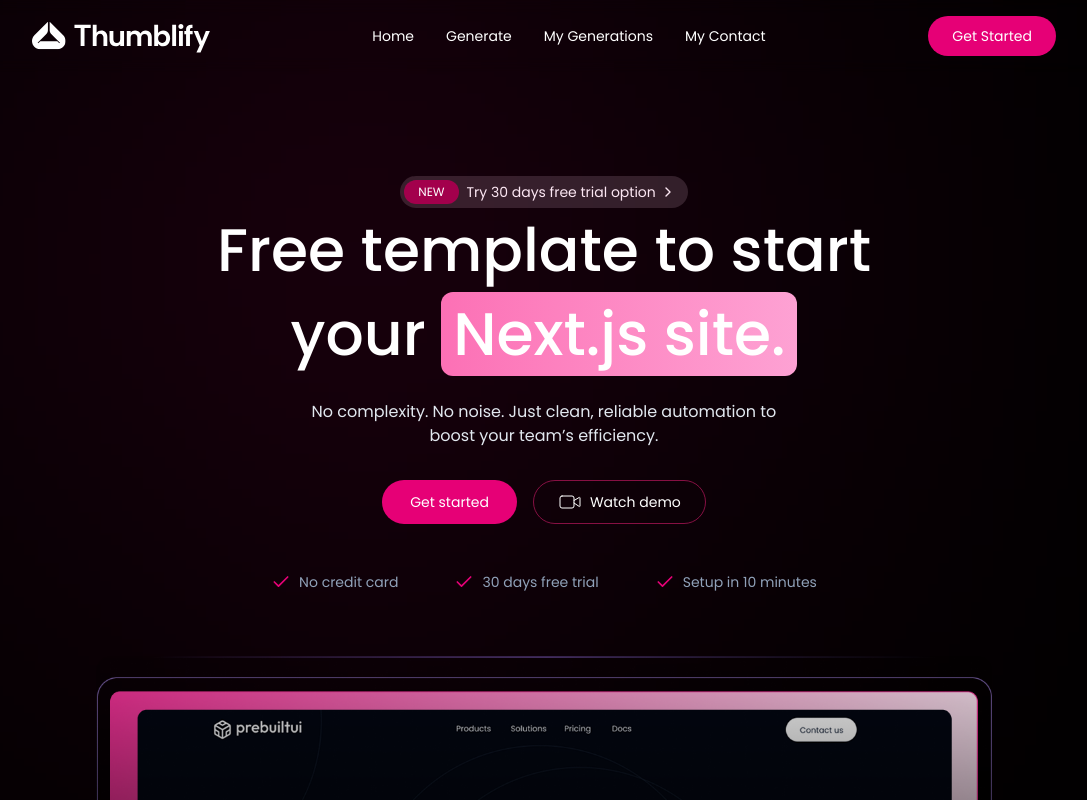
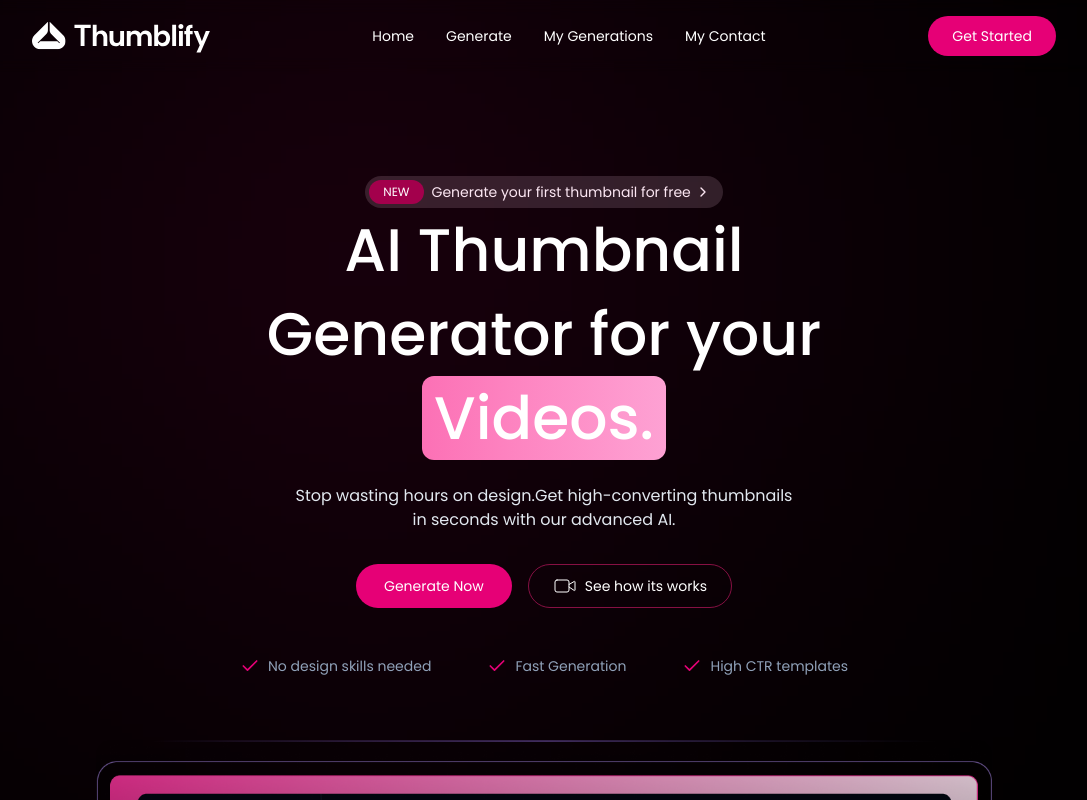
Before and after one commit to Istekhar-Arkam/AI-Thumbnail-Generator-App, a React (Vite) app in the folder Frontend/: page / in a window 1280 px wide. Shown: the top 800 px of the page, without its empty margins (96-1183 px from the left). Built offline with nearby package versions, Linux system fonts and the light colour scheme.

Commit message:
feat: Update HeroSection with new content and navigation, enhance button styles

```diff
--- a/Frontend/src/components/Navbar.tsx
+++ b/Frontend/src/components/Navbar.tsx
@@ -36,7 +36,7 @@
 
         <button
           onClick={() => navigate("/login")}
-          className="hidden md:block px-6 py-2.5 bg-pink-600 hover:bg-pink-700 active:scale-95 transition-all rounded-full"
+          className="hidden md:block px-6 py-2.5 bg-pink-600 hover:bg-pink-700 active:scale-95 transition-all rounded-full capitalize"
         >
           Get Started
         </button>
--- a/Frontend/src/sections/HeroSection.tsx
+++ b/Frontend/src/sections/HeroSection.tsx
@@ -1,66 +1,98 @@
-'use client'
+"use client";
 import { CheckIcon, ChevronRightIcon, VideoIcon } from "lucide-react";
 import TiltedImage from "../components/TiltImage";
 import { motion } from "motion/react";
+import { useNavigate } from "react-router-dom";
 
 export default function HeroSection() {
+  const navigate = useNavigate();
+
   const specialFeatures = [
-        "No credit card",
-        "30 days free trial",
-        "Setup in 10 minutes",
+    "No design skills needed",
+    "Fast Generation",
+    "High CTR templates",
   ];
 
   return (
     <div className="relative flex flex-col items-center justify-center px-4 md:px-16 lg:px-24 xl:px-32">
       <div className="absolute top-30 -z-10 left-1/4 size-72 bg-pink-600 blur-[300px]"></div>
-            <motion.a href="https://prebuiltui.com?utm_source=pixels" className="group flex items-center gap-2 rounded-full p-1 pr-3 mt-44 text-pink-100 bg-pink-200/15"
+      <motion.a
+        href="https://prebuiltui.com?utm_source=pixels"
+        className="group flex items-center gap-2 rounded-full p-1 pr-3 mt-44 text-pink-100 bg-pink-200/15"
         initial={{ y: -20, opacity: 0 }}
         whileInView={{ y: 0, opacity: 1 }}
         viewport={{ once: true }}
-                transition={{ delay: 0.2, type: "spring", stiffness: 320, damping: 70, mass: 1 }}
+        transition={{
+          delay: 0.2,
+          type: "spring",
+          stiffness: 320,
+          damping: 70,
+          mass: 1,
+        }}
       >
         <span className="bg-pink-800 text-white text-xs px-3.5 py-1 rounded-full">
           NEW
         </span>
         <p className="flex items-center gap-1">
-                    <span>Try 30 days free trial option </span>
-                    <ChevronRightIcon size={16} className="group-hover:translate-x-0.5 transition duration-300" />
+          <span>Generate your first thumbnail for free </span>
+          <ChevronRightIcon
+            size={16}
+            className="group-hover:translate-x-0.5 transition duration-300"
+          />
         </p>
       </motion.a>
-            <motion.h1 className="text-5xl/17 md:text-6xl/21 font-medium max-w-2xl text-center"
+      <motion.h1
+        className="text-5xl/17 md:text-6xl/21 font-medium max-w-2xl text-center"
         initial={{ y: 50, opacity: 0 }}
         whileInView={{ y: 0, opacity: 1 }}
         viewport={{ once: true }}
         transition={{ type: "spring", stiffness: 240, damping: 70, mass: 1 }}
       >
-                Free template to start your{" "}
-                <span className="move-gradient px-3 rounded-xl text-nowrap">Next.js site.</span>
+        AI Thumbnail Generator for your{" "}
+        <span className="move-gradient px-3 rounded-xl text-nowrap capitalize">
+          videos.
+        </span>
       </motion.h1>
-            <motion.p className="text-base text-center text-slate-200 max-w-lg mt-6"
+      <motion.p
+        className="text-base text-center text-slate-200 max-w-lg mt-6"
         initial={{ y: 50, opacity: 0 }}
         whileInView={{ y: 0, opacity: 1 }}
         viewport={{ once: true }}
-                transition={{ delay: 0.2, type: "spring", stiffness: 320, damping: 70, mass: 1 }}
+        transition={{
+          delay: 0.2,
+          type: "spring",
+          stiffness: 320,
+          damping: 70,
+          mass: 1,
+        }}
       >
-                No complexity. No noise. Just clean, reliable automation to boost your team’s efficiency.</motion.p>
-            <motion.div className="flex items-center gap-4 mt-8"
+        Stop wasting hours on design.Get high-converting thumbnails in seconds
+        with our advanced AI.
+      </motion.p>
+      <motion.div
+        className="flex items-center gap-4 mt-8"
         initial={{ y: 50, opacity: 0 }}
         whileInView={{ y: 0, opacity: 1 }}
         viewport={{ once: true }}
         transition={{ type: "spring", stiffness: 320, damping: 70, mass: 1 }}
       >
-                <button className="bg-pink-600 hover:bg-pink-700 text-white rounded-full px-7 h-11">
-                    Get started
+        <button
+          onClick={() => navigate("/generate")}
+          className="bg-pink-600 hover:bg-pink-700 text-white rounded-full px-7 h-11"
+        >
+          Generate Now
         </button>
         <button className="flex items-center gap-2 border border-pink-900 hover:bg-pink-950/50 transition rounded-full px-6 h-11">
           <VideoIcon strokeWidth={1} />
-                    <span>Watch demo</span>
+          <span>See how its works</span>
         </button>
       </motion.div>
 
       <div className="flex flex-wrap justify-center items-center gap-4 md:gap-14 mt-12">
         {specialFeatures.map((feature, index) => (
-                    <motion.p className="flex items-center gap-2" key={index}
+          <motion.p
+            className="flex items-center gap-2"
+            key={index}
             initial={{ y: 30, opacity: 0 }}
             whileInView={{ y: 0, opacity: 1 }}
             viewport={{ once: true }}
```
Lines whose indentation alone changed are shown as unchanged.
